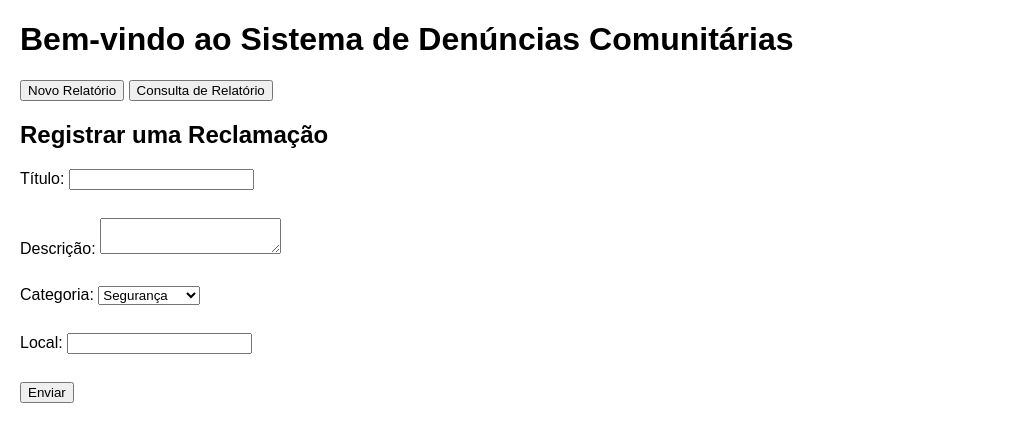
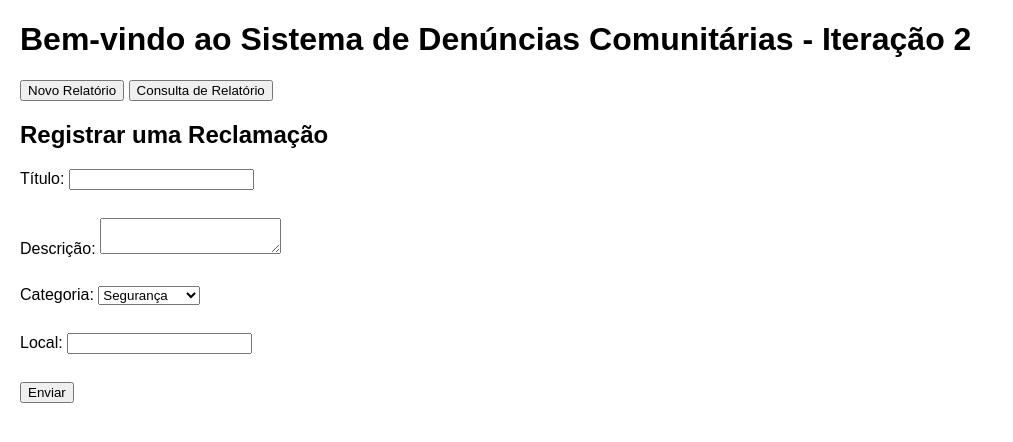
Before and after one commit to GuilhermeSouza1804/ppads-Mark85, a plain HTML site: page index.html in a window 1280 px wide. Shown: the whole page, without its empty margins (0-1013 px from the left). Drawn offline with Linux system fonts and the light colour scheme.

Commit message:
Update index.html

```diff
--- a/index.html
+++ b/index.html
@@ -7,7 +7,7 @@
 </head>
 <body>
   <header>
-    <h1>Bem-vindo ao Sistema de Denúncias Comunitárias</h1>
+    <h1>Bem-vindo ao Sistema de Denúncias Comunitárias - Iteração 2</h1>
     <nav>
       <button onclick="mostrarFormulario()">Novo Relatório</button>
       <button onclick="mostrarRelatorios()">Consulta de Relatório</button>
```
